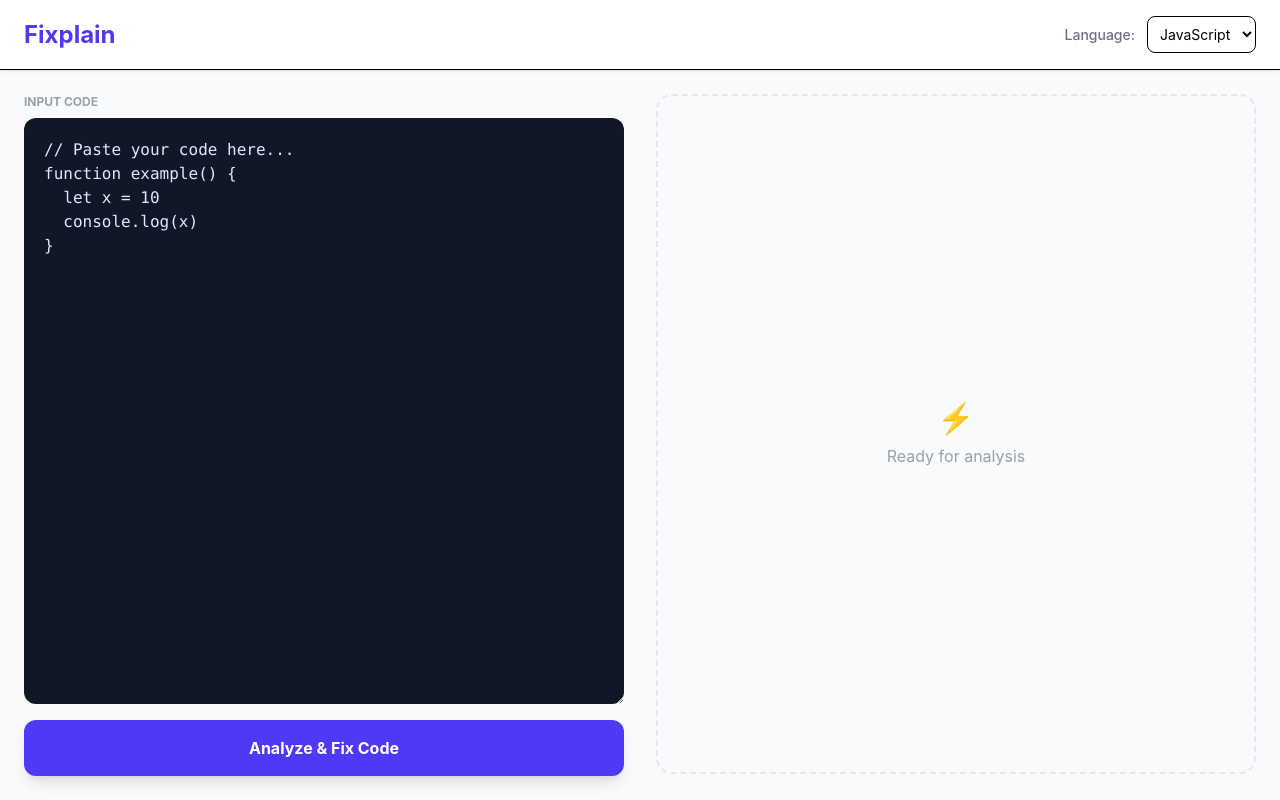
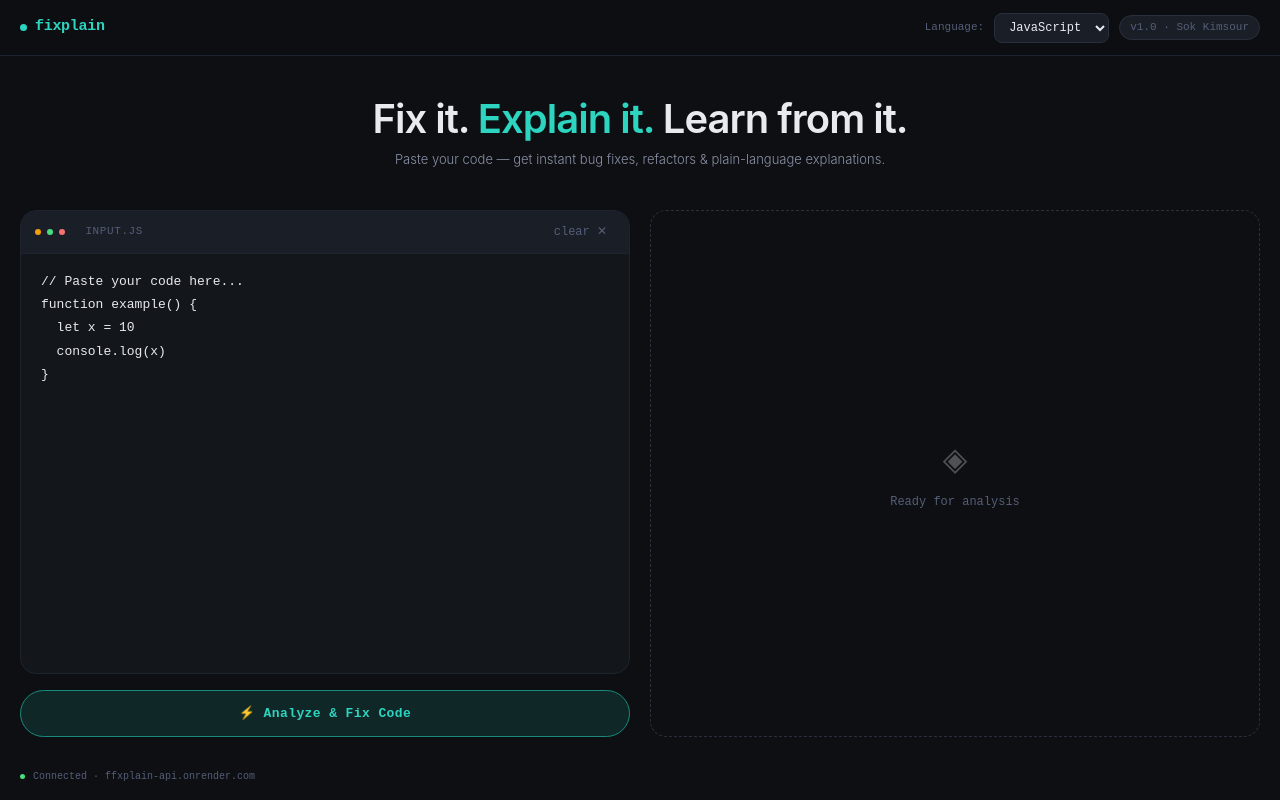
Before and after one commit to SokKimsour/Fixplain, a React (Vite) app in the folder fixplain-frontend/: page / in a window 1280 px wide. Built offline with nearby package versions, Linux system fonts and the light colour scheme.

Commit message:
update_frontend_ui: redesign whole ui

```diff
--- a/fixplain-frontend/src/App.jsx
+++ b/fixplain-frontend/src/App.jsx
@@ -1,10 +1,95 @@
 import { Prism as SyntaxHighlighter } from 'react-syntax-highlighter';
 import { vscDarkPlus } from 'react-syntax-highlighter/dist/esm/styles/prism';
 import { useState, useEffect } from 'react';
-import './App.css';
 
+// ── Design tokens ────────────────────────────────────────────────────────────
+const t = {
+  bgBase: '#0d0f12',
+  bgPanel: '#13161b',
+  bgSurface: '#1a1e26',
+  bgHover: '#21262f',
+  border: '#2a2f3d',
+  borderSoft: '#1e2330',
+  teal: '#2dd4bf',
+  tealDim: '#1a8a7c',
+  tealGlow: 'rgba(45,212,191,0.12)',
+  red: '#f87171',
+  redGlow: 'rgba(248,113,113,0.08)',
+  green: '#4ade80',
+  amber: '#f59e0b',
+  blue: '#60a5fa',
+  purple: '#a78bfa',
+  text1: '#e8eaf0',
+  text2: '#8b92a8',
+  text3: '#555e78',
+  mono: "'JetBrains Mono', 'Fira Code', monospace",
+  sans: "'Sora', 'Inter', sans-serif",
+};
+
+// ── Reusable styled primitives ───────────────────────────────────────────────
+const Panel = ({ children, style = {} }) => (
+  <div style={{
+    background: t.bgPanel,
+    border: `1px solid ${t.borderSoft}`,
+    borderRadius: 16,
+    overflow: 'hidden',
+    display: 'flex',
+    flexDirection: 'column',
+    ...style,
+  }}>
+    {children}
+  </div>
+);
+
+const PanelHeader = ({ children }) => (
+  <div style={{
+    display: 'flex', alignItems: 'center', justifyContent: 'space-between',
+    padding: '10px 14px',
+    borderBottom: `1px solid ${t.borderSoft}`,
+    background: t.bgSurface,
+  }}>
+    {children}
+  </div>
+);
+
+const PanelLabel = ({ children }) => (
+  <span style={{
+    fontFamily: t.mono, fontSize: 11, color: t.text3,
+    letterSpacing: '0.6px', textTransform: 'uppercase',
+    display: 'flex', alignItems: 'center', gap: 6,
+  }}>
+    {children}
+  </span>
+);
+
+const Dot = ({ color }) => (
+  <span style={{ width: 6, height: 6, borderRadius: '50%', background: color, display: 'inline-block' }} />
+);
+
+const SectionCard = ({ accentColor, children }) => (
+  <div style={{
+    background: t.bgPanel,
+    border: `1px solid ${t.borderSoft}`,
+    borderLeft: `2px solid ${accentColor}`,
+    borderRadius: 12,
+    overflow: 'hidden',
+  }}>
+    {children}
+  </div>
+);
+
+const SectionTitle = ({ children }) => (
+  <p style={{
+    fontFamily: t.mono, fontSize: 11, fontWeight: 600,
+    color: t.text3, letterSpacing: '0.7px',
+    textTransform: 'uppercase', margin: 0,
+  }}>
+    {children}
+  </p>
+);
+
+// ── Main App ─────────────────────────────────────────────────────────────────
 function App() {
-  // --- STATE ---
   const [codeInput, setCodeInput] = useState('// Paste your code here...\nfunction example() {\n  let x = 10\n  console.log(x)\n}');
   const [language, setLanguage] = useState('javascript');
   const [isLoading, setIsLoading] = useState(false);
@@ -13,13 +98,11 @@ function App() {
   const [isCopied, setIsCopied] = useState(false);
   const [history, setHistory] = useState([]);
 
-  // --- PERSISTENCE ---
   useEffect(() => {
-    const savedHistory = localStorage.getItem('fixplain_history');
-    if (savedHistory) setHistory(JSON.parse(savedHistory));
+    const saved = localStorage.getItem('fixplain_history');
+    if (saved) setHistory(JSON.parse(saved));
   }, []);
 
-  // --- ACTIONS ---
   const handleCopy = (code) => {
     navigator.clipboard.writeText(code);
     setIsCopied(true);
@@ -35,42 +118,57 @@ function App() {
     setIsLoading(true);
     setError(null);
     setAnalysisResult(null);
-
     try {
       const response = await fetch('https://ffxplain-api.onrender.com/api/fix', {
         method: 'POST',
         headers: { 'Content-Type': 'application/json' },
         body: JSON.stringify({ codeInput, language }),
       });
-
       if (!response.ok) throw new Error('Failed to fetch analysis.');
-
       const data = await response.json();
       setAnalysisResult(data);
-
       const updatedHistory = [data, ...history].slice(0, 3);
       setHistory(updatedHistory);
       localStorage.setItem('fixplain_history', JSON.stringify(updatedHistory));
-
-    } catch (err) {
-      setError("Analysis failed. Please check your internet or backend status.");
+    } catch {
+      setError('Analysis failed. Please check your internet or backend status.');
     } finally {
       setIsLoading(false);
     }
   };
 
   return (
-    <div className="min-h-screen bg-gray-50 flex flex-col font-sans">
-      {/* Header */}
-      <header className="bg-white shadow-sm border-b py-4 px-6 sticky top-0 z-10">
-        <div className="max-w-7xl mx-auto flex justify-between items-center">
-          <h1 className="text-2xl font-bold text-indigo-600">Fixplain</h1>
-          <div className="flex items-center gap-3">
-            <span className="text-sm font-medium text-gray-500">Language:</span>
+    <div style={{
+      minHeight: '100vh', background: t.bgBase,
+      color: t.text1, fontFamily: t.sans,
+      display: 'flex', flexDirection: 'column',
+    }}>
+
+      {/* ── Nav ── */}
+      <nav style={{
+        borderBottom: `1px solid ${t.borderSoft}`,
+        padding: '0 1.25rem', height: 56,
+        display: 'flex', alignItems: 'center', justifyContent: 'space-between',
+        background: 'rgba(13,15,18,0.9)',
+        backdropFilter: 'blur(12px)',
+        position: 'sticky', top: 0, zIndex: 10,
+      }}>
+        <div style={{ display: 'flex', alignItems: 'center', gap: 8 }}>
+          <span style={{ width: 7, height: 7, borderRadius: '50%', background: t.teal, display: 'inline-block' }} />
+          <span style={{ fontFamily: t.mono, fontSize: 15, fontWeight: 600, color: t.teal, letterSpacing: '-0.3px' }}>
+            fixplain
+          </span>
+        </div>
+        <div style={{ display: 'flex', alignItems: 'center', gap: 10 }}>
+          <span style={{ fontSize: 11, fontFamily: t.mono, color: t.text3 }}>Language:</span>
           <select
             value={language}
-              onChange={(e) => setLanguage(e.target.value)}
-              className="bg-white border rounded-lg p-2 text-sm outline-none focus:ring-2 focus:ring-indigo-500"
+            onChange={e => setLanguage(e.target.value)}
+            style={{
+              background: t.bgSurface, border: `1px solid ${t.border}`,
+              borderRadius: 8, color: t.text1, fontFamily: t.mono,
+              fontSize: 12, padding: '6px 10px', cursor: 'pointer', outline: 'none',
+            }}
           >
             <option value="javascript">JavaScript</option>
             <option value="nodejs">Node.js</option>
@@ -78,116 +176,270 @@ function App() {
             <option value="sql">SQL</option>
             <option value="python">Python</option>
           </select>
+          <span style={{
+            fontSize: 11, fontFamily: t.mono, color: t.text3,
+            background: t.bgSurface, border: `1px solid ${t.border}`,
+            borderRadius: 20, padding: '3px 10px',
+          }}>
+            v1.0 · Sok Kimsour
+          </span>
         </div>
+      </nav>
+
+      {/* ── Hero ── */}
+      <div style={{ textAlign: 'center', padding: '2.5rem 1.25rem 1rem' }}>
+        <h1 style={{ fontSize: 'clamp(26px,4vw,40px)', fontWeight: 600, letterSpacing: '-1px', lineHeight: 1.15, margin: 0 }}>
+          Fix it. <span style={{ color: t.teal }}>Explain it.</span> Learn from it.
+        </h1>
+        <p style={{ marginTop: 8, fontSize: 13, color: t.text2, fontWeight: 300 }}>
+          Paste your code — get instant bug fixes, refactors &amp; plain-language explanations.
+        </p>
       </div>
-      </header>
 
-      {/* Main Container */}
-      <main className="max-w-7xl mx-auto w-full flex-grow grid grid-cols-1 lg:grid-cols-2 gap-8 p-6">
+      {/* ── Main grid ── */}
+      <main style={{
+        width: '100%',
+        padding: '1.5rem 1.25rem 2rem',
+        display: 'grid', gridTemplateColumns: '1fr 1fr', gap: '1.25rem',
+        flex: 1,
+      }}>
 
-        {/* LEFT: INPUT & HISTORY */}
-        <div className="flex flex-col space-y-6">
-          <div className="flex flex-col flex-grow">
-            <label className="text-xs font-bold text-gray-400 mb-2 uppercase">Input Code</label>
+        {/* ── LEFT: Input + History ── */}
+        <div style={{ display: 'flex', flexDirection: 'column', gap: '1rem' }}>
+
+          <Panel style={{ flex: 1, minHeight: 380 }}>
+            <PanelHeader>
+              <PanelLabel>
+                <Dot color="#f59e0b" /><Dot color="#4ade80" /><Dot color="#f87171" />
+                &nbsp; input.{language === 'python' ? 'py' : language === 'sql' ? 'sql' : language === 'csharp' ? 'cs' : 'js'}
+              </PanelLabel>
+              <button
+                onClick={() => setCodeInput('')}
+                style={{
+                  background: 'none', border: 'none', cursor: 'pointer',
+                  color: t.text3, fontSize: 12, fontFamily: t.mono,
+                  padding: '2px 8px', borderRadius: 5,
+                }}
+                onMouseEnter={e => e.target.style.color = t.text1}
+                onMouseLeave={e => e.target.style.color = t.text3}
+              >
+                clear ✕
+              </button>
+            </PanelHeader>
             <textarea
-              className="flex-grow w-full min-h-[350px] bg-gray-900 text-indigo-100 font-mono p-5 rounded-xl border-none outline-none focus:ring-2 focus:ring-indigo-500"
               value={codeInput}
-              onChange={(e) => setCodeInput(e.target.value)}
+              onChange={e => setCodeInput(e.target.value)}
+              spellCheck={false}
+              style={{
+                flex: 1, background: 'transparent', border: 'none', outline: 'none',
+                color: t.text1, fontFamily: t.mono, fontSize: 13, lineHeight: 1.8,
+                padding: '1rem 1.25rem', resize: 'none', tabSize: 2,
+              }}
             />
+          </Panel>
+
+          {/* Analyze button */}
           <button
             onClick={handleAnalyze}
             disabled={isLoading || !codeInput.trim()}
-              className="mt-4 w-full bg-indigo-600 hover:bg-indigo-700 text-white font-bold py-4 rounded-xl shadow-lg transition disabled:bg-gray-300"
+            style={{
+              fontFamily: t.mono, fontSize: 13, fontWeight: 600,
+              padding: '13px 0', borderRadius: 30,
+              border: `1.5px solid ${t.tealDim}`,
+              background: isLoading ? 'transparent' : t.tealGlow,
+              color: t.teal, cursor: isLoading ? 'not-allowed' : 'pointer',
+              letterSpacing: '0.4px', transition: 'all 0.2s',
+              opacity: (!codeInput.trim() && !isLoading) ? 0.4 : 1,
+              width: '100%',
+            }}
           >
-              {isLoading ? '🤖 Thinking...' : 'Analyze & Fix Code'}
+            {isLoading ? '◌ Analyzing...' : '⚡ Analyze & Fix Code'}
           </button>
-          </div>
 
-          {/* HISTORY UI */}
+          {/* History */}
           {history.length > 0 && (
-            <div className="bg-gray-100 p-4 rounded-xl border border-gray-200">
-              <div className="flex justify-between items-center mb-3">
-                <h3 className="text-xs font-bold text-gray-400 uppercase">Recent History</h3>
+            <Panel>
+              <PanelHeader>
+                <PanelLabel>Recent history</PanelLabel>
                 <button
                   onClick={clearHistory}
-                  className="text-[10px] font-bold text-red-500 hover:text-red-700 uppercase tracking-tighter"
+                  style={{
+                    background: 'none', border: 'none', cursor: 'pointer',
+                    color: t.red, fontFamily: t.mono, fontSize: 10,
+                    letterSpacing: '0.6px', textTransform: 'uppercase',
+                  }}
                 >
-                  Clear All
+                  clear all
                 </button>
-              </div>
-              <div className="space-y-2">
+              </PanelHeader>
+              <div style={{ padding: '10px 12px', display: 'flex', flexDirection: 'column', gap: 6 }}>
                 {history.map((item, idx) => (
                   <button
                     key={idx}
                     onClick={() => setAnalysisResult(item)}
-                    className="w-full text-left p-3 text-sm bg-white border rounded-lg hover:border-indigo-400 truncate shadow-sm transition"
+                    style={{
+                      width: '100%', textAlign: 'left',
+                      padding: '9px 12px',
+                      background: t.bgSurface,
+                      border: `1px solid ${t.border}`,
+                      borderRadius: 8, color: t.text2,
+                      fontFamily: t.mono, fontSize: 12,
+                      cursor: 'pointer', transition: '0.15s',
+                      whiteSpace: 'nowrap', overflow: 'hidden', textOverflow: 'ellipsis',
+                    }}
+                    onMouseEnter={e => { e.currentTarget.style.borderColor = t.tealDim; e.currentTarget.style.color = t.teal; }}
+                    onMouseLeave={e => { e.currentTarget.style.borderColor = t.border; e.currentTarget.style.color = t.text2; }}
                   >
-                    💾 {item.bugsFound[0] || "Analysis result"}
+                    ◈ {item.bugsFound?.[0] || 'Analysis result'}
                   </button>
                 ))}
               </div>
-            </div>
+            </Panel>
           )}
         </div>
 
-        {/* RIGHT: RESULTS */}
-        <div className="space-y-6 overflow-y-auto max-h-[85vh]">
-          {error && <div className="p-4 bg-red-50 text-red-700 rounded-xl border-l-4 border-red-500">{error}</div>}
+        {/* ── RIGHT: Results ── */}
+        <div style={{ display: 'flex', flexDirection: 'column', gap: '1rem', overflowY: 'auto', maxHeight: '85vh' }}>
+
+          {/* Error */}
+          {error && (
+            <div style={{
+              padding: '12px 16px', background: t.redGlow,
+              border: `1px solid ${t.red}`, borderLeft: `3px solid ${t.red}`,
+              borderRadius: 10, color: t.red, fontFamily: t.mono, fontSize: 12,
+            }}>
+              {error}
+            </div>
+          )}
 
           {/* Skeletons */}
           {isLoading && [1, 2, 3].map(i => (
-            <div key={i} className="bg-white p-6 rounded-xl animate-pulse space-y-3">
-              <div className="h-4 bg-gray-200 rounded w-1/4"></div>
-              <div className="h-3 bg-gray-200 rounded w-full"></div>
-            </div>
+            <Panel key={i} style={{ padding: '1.25rem', gap: 10 }}>
+              <div style={{ height: 10, background: t.bgSurface, borderRadius: 4, width: '30%', animation: 'pulse 1.5s ease-in-out infinite' }} />
+              <div style={{ height: 8, background: t.bgSurface, borderRadius: 4, width: '90%', animation: 'pulse 1.5s ease-in-out infinite' }} />
+              <div style={{ height: 8, background: t.bgSurface, borderRadius: 4, width: '70%', animation: 'pulse 1.5s ease-in-out infinite' }} />
+              <style>{`@keyframes pulse { 0%,100%{opacity:.4} 50%{opacity:.9} }`}</style>
+            </Panel>
           ))}
 
-          {/* Empty State */}
+          {/* Empty state */}
           {!analysisResult && !isLoading && !error && (
-            <div className="h-full border-2 border-dashed border-gray-200 rounded-2xl flex items-center justify-center p-10 text-gray-400 text-center">
-              <div><p className="text-3xl mb-2">⚡</p><p>Ready for analysis</p></div>
+            <div style={{
+              flex: 1, border: `1.5px dashed ${t.border}`, borderRadius: 16,
+              display: 'flex', alignItems: 'center', justifyContent: 'center',
+              padding: '3rem', textAlign: 'center',
+              minHeight: 320,
+            }}>
+              <div>
+                <p style={{ fontSize: 32, marginBottom: 10, opacity: 0.3 }}>◈</p>
+                <p style={{ color: t.text3, fontFamily: t.mono, fontSize: 12 }}>Ready for analysis</p>
+              </div>
             </div>
           )}
 
-          {/* Result Content */}
+          {/* Results */}
           {analysisResult && !isLoading && (
-            <div className="space-y-6 animate-fade-in pb-10">
-              {/* Bugs Card */}
-              <div className="bg-white p-6 rounded-xl shadow-sm border-l-4 border-red-500">
-                <h2 className="font-bold text-gray-800 mb-2">🐛 Bugs Found</h2>
-                <ul className="text-sm text-gray-600 space-y-1">
-                  {analysisResult.bugsFound.map((b, i) => <li key={i}>• {b}</li>)}
-                </ul>
+            <div style={{ display: 'flex', flexDirection: 'column', gap: '1rem', paddingBottom: '2rem' }}>
+
+              {/* Bugs Found */}
+              <SectionCard accentColor={t.red}>
+                <div style={{ padding: '12px 16px', borderBottom: `1px solid ${t.borderSoft}`, background: t.bgSurface }}>
+                  <SectionTitle>Bugs Found</SectionTitle>
                 </div>
+                <div style={{ padding: '14px 16px', display: 'flex', flexDirection: 'column', gap: 8 }}>
+                  {analysisResult.bugsFound?.map((b, i) => (
+                    <div key={i} style={{
+                      display: 'flex', gap: 10, alignItems: 'flex-start',
+                      fontFamily: t.mono, fontSize: 12.5, color: t.text2, lineHeight: 1.6,
+                    }}>
+                      <span style={{ color: t.red, minWidth: 14 }}>✗</span>
+                      {b}
+                    </div>
+                  ))}
+                </div>
+              </SectionCard>
 
-              {/* Fixed Code Card */}
-              <div className="bg-white rounded-xl shadow-sm border-l-4 border-green-500 overflow-hidden">
-                <div className="flex justify-between items-center bg-gray-50 px-6 py-3">
-                  <h2 className="font-bold text-gray-800">✨ Fixed Code</h2>
-                  <button onClick={() => handleCopy(analysisResult.fixedCode)} className="text-xs font-bold text-indigo-600 px-2 py-1 bg-white border rounded shadow-sm">
-                    {isCopied ? "Copied!" : "Copy"}
+              {/* Fixed Code */}
+              <SectionCard accentColor={t.green}>
+                <div style={{
+                  padding: '10px 16px', borderBottom: `1px solid ${t.borderSoft}`,
+                  background: t.bgSurface, display: 'flex', justifyContent: 'space-between', alignItems: 'center',
+                }}>
+                  <SectionTitle>Fixed Code</SectionTitle>
+                  <button
+                    onClick={() => handleCopy(analysisResult.fixedCode)}
+                    style={{
+                      fontFamily: t.mono, fontSize: 10, fontWeight: 600,
+                      padding: '4px 12px', borderRadius: 20,
+                      border: `1px solid ${isCopied ? t.green : t.border}`,
+                      background: isCopied ? 'rgba(74,222,128,0.1)' : 'transparent',
+                      color: isCopied ? t.green : t.text2,
+                      cursor: 'pointer', transition: '0.2s', letterSpacing: '0.5px',
+                    }}
+                  >
+                    {isCopied ? '✓ copied' : 'copy'}
                   </button>
                 </div>
-                <SyntaxHighlighter language={language === 'csharp' ? 'csharp' : 'javascript'} style={vscDarkPlus} customStyle={{margin:0, padding:'1.5rem'}}>
+                <SyntaxHighlighter
+                  language={language === 'csharp' ? 'csharp' : 'javascript'}
+                  style={vscDarkPlus}
+                  customStyle={{ margin: 0, padding: '1.25rem', background: t.bgPanel, fontSize: 12.5, lineHeight: 1.75 }}
+                >
                   {analysisResult.fixedCode}
                 </SyntaxHighlighter>
+              </SectionCard>
+
+              {/* Explanation */}
+              <SectionCard accentColor={t.blue}>
+                <div style={{ padding: '12px 16px', borderBottom: `1px solid ${t.borderSoft}`, background: t.bgSurface }}>
+                  <SectionTitle>Explanation</SectionTitle>
                 </div>
+                <p style={{
+                  padding: '14px 16px', fontFamily: t.sans,
+                  fontSize: 13, color: t.text2, lineHeight: 1.8, margin: 0,
+                }}>
+                  {analysisResult.explanation}
+                </p>
+              </SectionCard>
 
-              {/* Explanation & Tips */}
-              <div className="bg-white p-6 rounded-xl shadow-sm border-l-4 border-blue-500">
-                <h2 className="font-bold text-gray-800 mb-2">🧠 Explanation</h2>
-                <p className="text-sm text-gray-600 leading-relaxed">{analysisResult.explanation}</p>
+              {/* Suggestions */}
+              <SectionCard accentColor={t.purple}>
+                <div style={{ padding: '12px 16px', borderBottom: `1px solid ${t.borderSoft}`, background: t.bgSurface }}>
+                  <SectionTitle>Improvement Suggestions</SectionTitle>
                 </div>
-              <div className="bg-white p-6 rounded-xl shadow-sm border-l-4 border-purple-500">
-                <h2 className="font-bold text-gray-800 mb-2">🚀 Improvement Suggestions</h2>
-                <ul className="text-sm text-gray-600 space-y-1">
-                  {analysisResult.improvementSuggestions.map((s, i) => <li key={i}>→ {s}</li>)}
-                </ul>
+                <div style={{ padding: '14px 16px', display: 'flex', flexDirection: 'column', gap: 10 }}>
+                  {analysisResult.improvementSuggestions?.map((s, i) => (
+                    <div key={i} style={{ display: 'flex', gap: 10, alignItems: 'flex-start' }}>
+                      <span style={{
+                        minWidth: 22, height: 22, borderRadius: '50%',
+                        background: 'rgba(167,139,250,0.1)', color: t.purple,
+                        fontSize: 10, fontWeight: 600, fontFamily: t.mono,
+                        display: 'flex', alignItems: 'center', justifyContent: 'center',
+                        marginTop: 2,
+                      }}>
+                        {i + 1}
+                      </span>
+                      <span style={{ fontFamily: t.mono, fontSize: 12.5, color: t.text2, lineHeight: 1.6 }}>{s}</span>
                     </div>
+                  ))}
+                </div>
+              </SectionCard>
+
             </div>
           )}
         </div>
       </main>
+
+      {/* Status bar */}
+      <div style={{
+        display: 'flex', alignItems: 'center', gap: 8,
+        fontFamily: t.mono, fontSize: 10, color: t.text3,
+        padding: '0 1.25rem 1rem',
+      }}>
+        <span style={{ width: 5, height: 5, borderRadius: '50%', background: t.green, display: 'inline-block' }} />
+        Connected · ffxplain-api.onrender.com
+      </div>
+
     </div>
   );
 }
```
Also changed, not shown: fixplain-frontend/src/App.css (deleted). Lines whose indentation alone changed are shown as unchanged.
